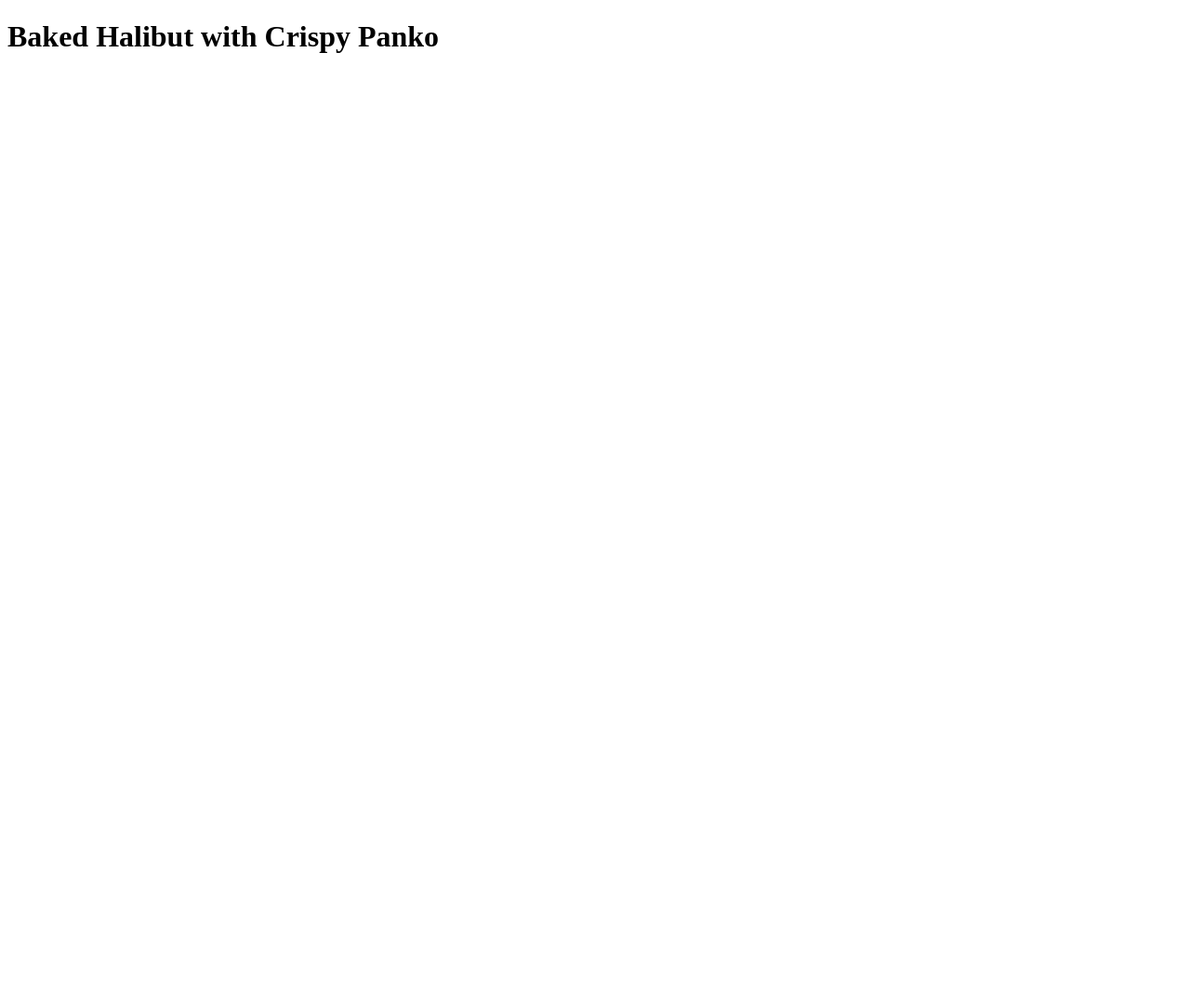
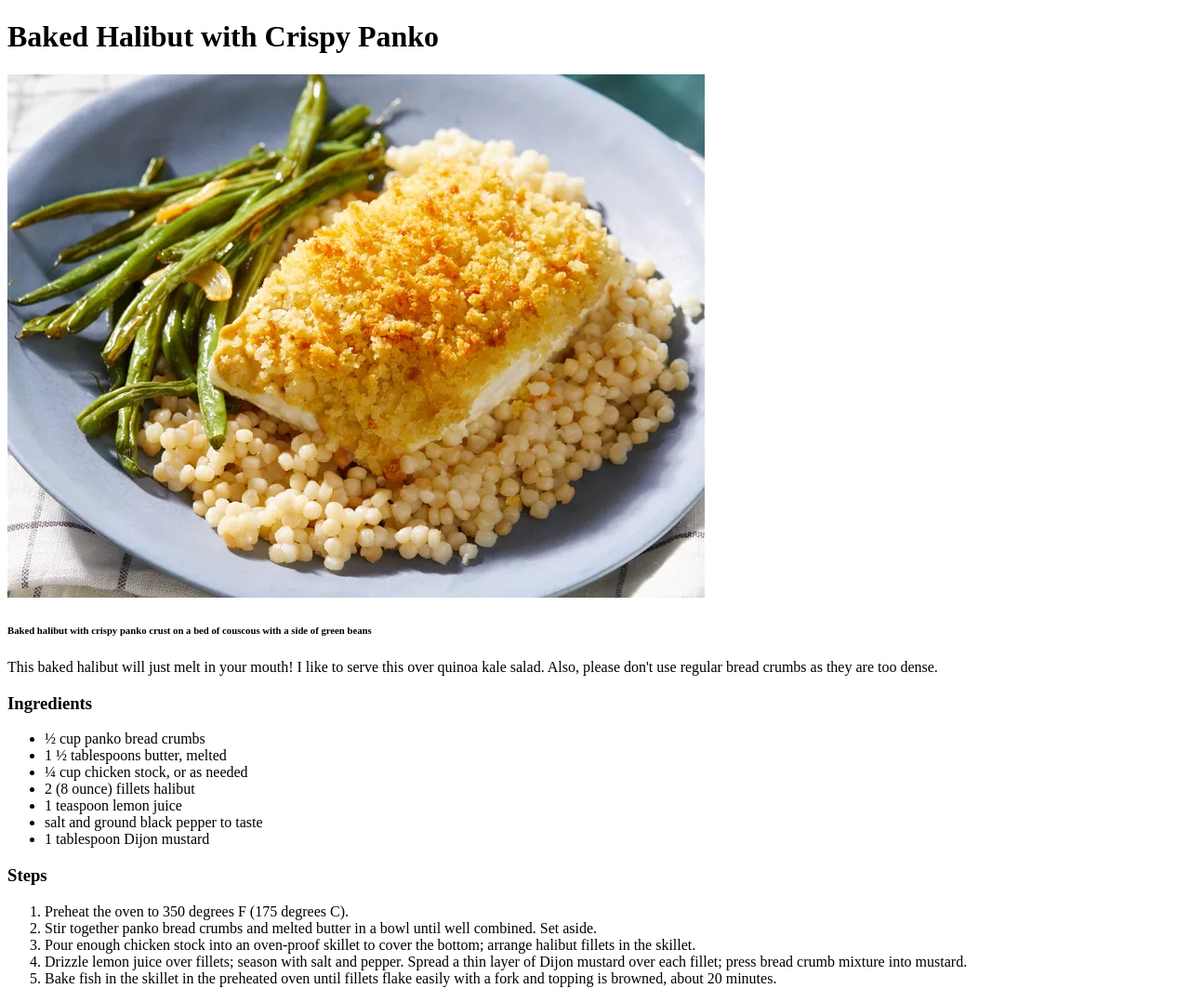
Before and after one commit to calyrauc/odin-recipes, a plain HTML site: page recipes/halibut.html in a window 1280 px wide. Shown: the whole page at 93% size. Before the commit the page ends 800 px from the top, so only its background shows below. Drawn offline with Linux system fonts and the light colour scheme.

Commit message:
Fix Halibut page/add pork page
Closed the img tag on the halibut page. Added the link to the pork
recipe on the homepage and did the boilerplate on the halibut
page.

```diff
--- a/recipes/halibut.html
+++ b/recipes/halibut.html
@@ -8,5 +8,29 @@
 
     <body>
         <h1>Baked Halibut with Crispy Panko</h1>
+        <img src="../images/halibut.jpg" alt="Baked Halibut with Crispy Panko crust on a bed of couscous with a side of green beans">
+        <h6>Baked halibut with crispy panko crust on a bed of couscous with a side of green beans</h6>
+
+        <p>This baked halibut will just melt in your mouth! I like to serve this over quinoa kale salad. Also, please don't use regular bread crumbs as they are too dense.</p>
+
+        <h3>Ingredients</h3>
+        <ul>
+            <li>½ cup panko bread crumbs</li>
+            <li>1 ½ tablespoons butter, melted</li>
+            <li>¼ cup chicken stock, or as needed</li>
+            <li>2 (8 ounce) fillets halibut</li>
+            <li>1 teaspoon lemon juice</li>
+            <li>salt and ground black pepper to taste</li>
+            <li>1 tablespoon Dijon mustard</li>
+        </ul>
+
+        <h3>Steps</h3>
+        <ol>
+            <li>Preheat the oven to 350 degrees F (175 degrees C).</li>
+            <li>Stir together panko bread crumbs and melted butter in a bowl until well combined. Set aside.</li>
+            <li>Pour enough chicken stock into an oven-proof skillet to cover the bottom; arrange halibut fillets in the skillet.</li>
+            <li>Drizzle lemon juice over fillets; season with salt and pepper. Spread a thin layer of Dijon mustard over each fillet; press bread crumb mixture into mustard.</li>
+            <li>Bake fish in the skillet in the preheated oven until fillets flake easily with a fork and topping is browned, about 20 minutes.</li>
+        </ol>
     </body>
 </html>
```
Also changed, not shown: recipes/pork.html (added).
